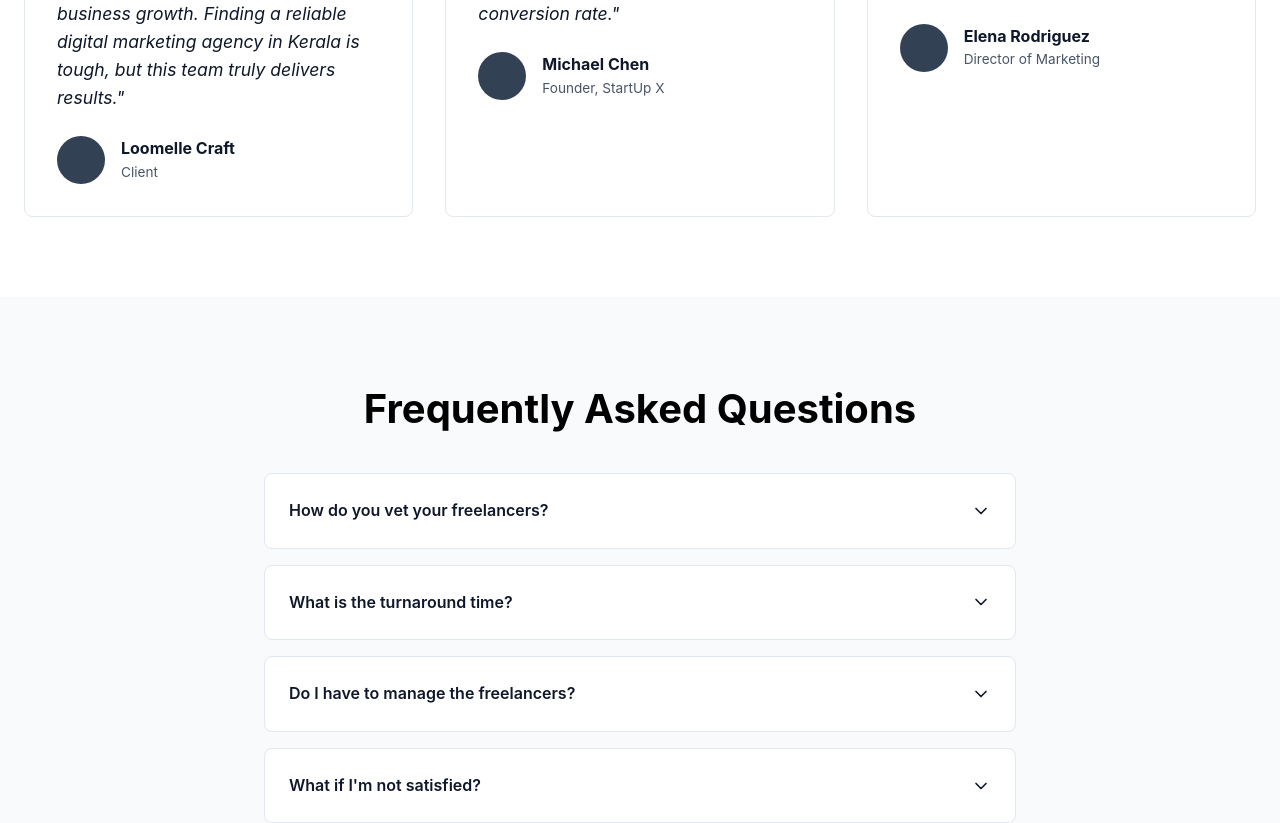
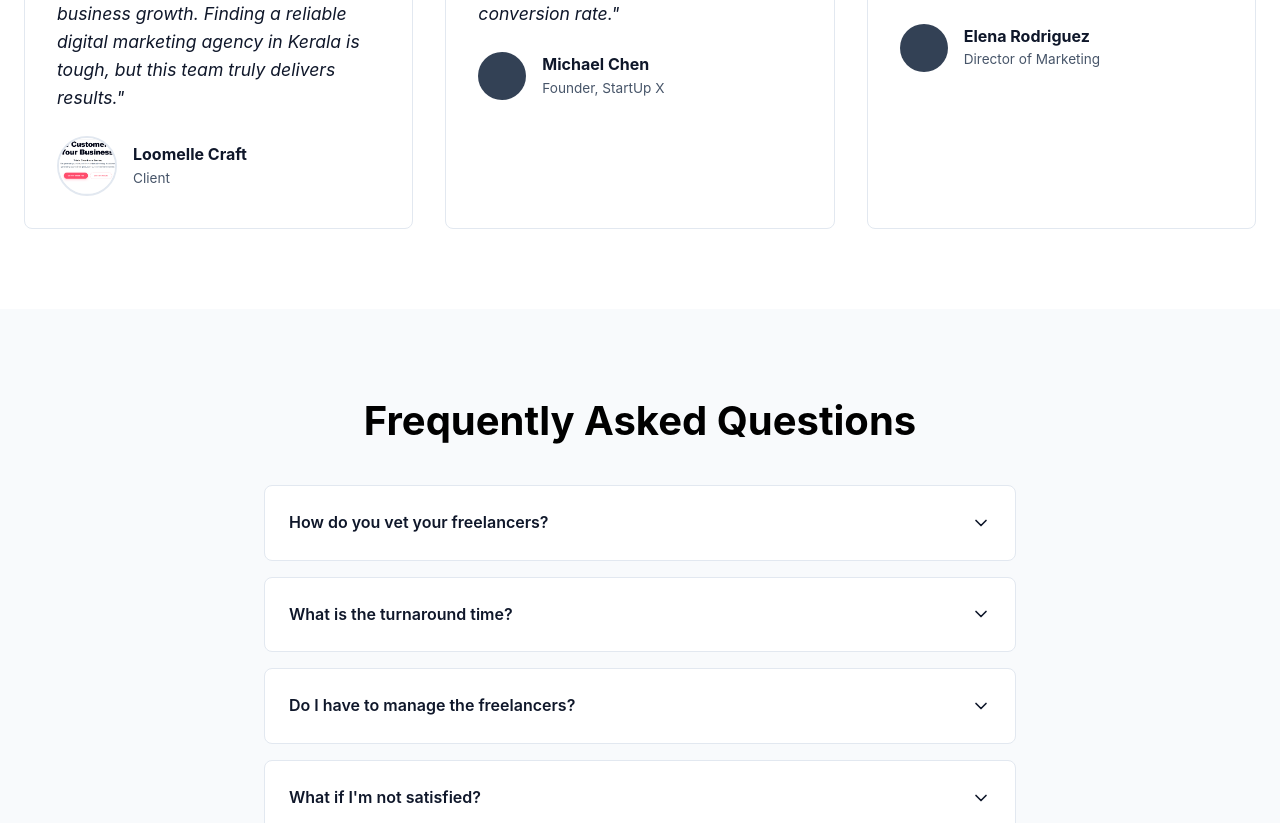
Before and after one commit to Fazilfazi991/redshark, a React (Vite) app: page / in a window 1280 px wide. Shown: the part 8640-9463 px from the top of the page. Built offline with nearby package versions, Linux system fonts and the light colour scheme.

Commit message:
Update Testimonial image with face crop

```diff
--- a/src/components/Testimonials.css
+++ b/src/components/Testimonials.css
@@ -46,7 +46,25 @@
     height: 48px;
     border-radius: 50%;
     background: #334155;
-    /* Placeholder */
+    /* Placeholder color */
+    flex-shrink: 0;
+}
+
+.author-avatar-wrapper {
+    width: 60px;
+    height: 60px;
+    border-radius: 50%;
+    overflow: hidden;
+    flex-shrink: 0;
+    border: 2px solid var(--border);
+}
+
+.author-avatar-img {
+    width: 100%;
+    height: 100%;
+    object-fit: cover;
+    object-position: center top;
+    /* Focus on the face (usually at the top) */
 }
 
 .author-name {
--- a/src/components/Testimonials.tsx
+++ b/src/components/Testimonials.tsx
@@ -1,13 +1,14 @@
 import React from 'react';
 import { Star } from 'lucide-react';
 import './Testimonials.css';
+import loomelleImg from '../assets/loomelle-craft.png';
 
 const testimonials = [
     {
         name: "Loomelle Craft",
         role: "Client",
         text: "Loomelle Craft struggled with lead generation in the initial stage. After partnering with Sreyas and the team, we saw a clear improvement in business growth. Finding a reliable digital marketing agency in Kerala is tough, but this team truly delivers results.",
-        image: ""
+        image: loomelleImg
     },
     {
         name: "Michael Chen",
@@ -37,7 +38,13 @@ const Testimonials = () => {
                             </div>
                             <p className="testimonial-text">"{t.text}"</p>
                             <div className="testimonial-author">
-                                <div className="author-avatar"></div>
+                                {t.image ? (
+                                    <div className="author-avatar-wrapper">
+                                        <img src={t.image} alt={t.name} className="author-avatar-img" />
+                                    </div>
+                                ) : (
+                                    <div className="author-avatar"></div>
+                                )}
                                 <div>
                                     <div className="author-name">{t.name}</div>
                                     <div className="author-role">{t.role}</div>
```
Also changed, not shown: src/assets/loomelle-craft.png (added).
